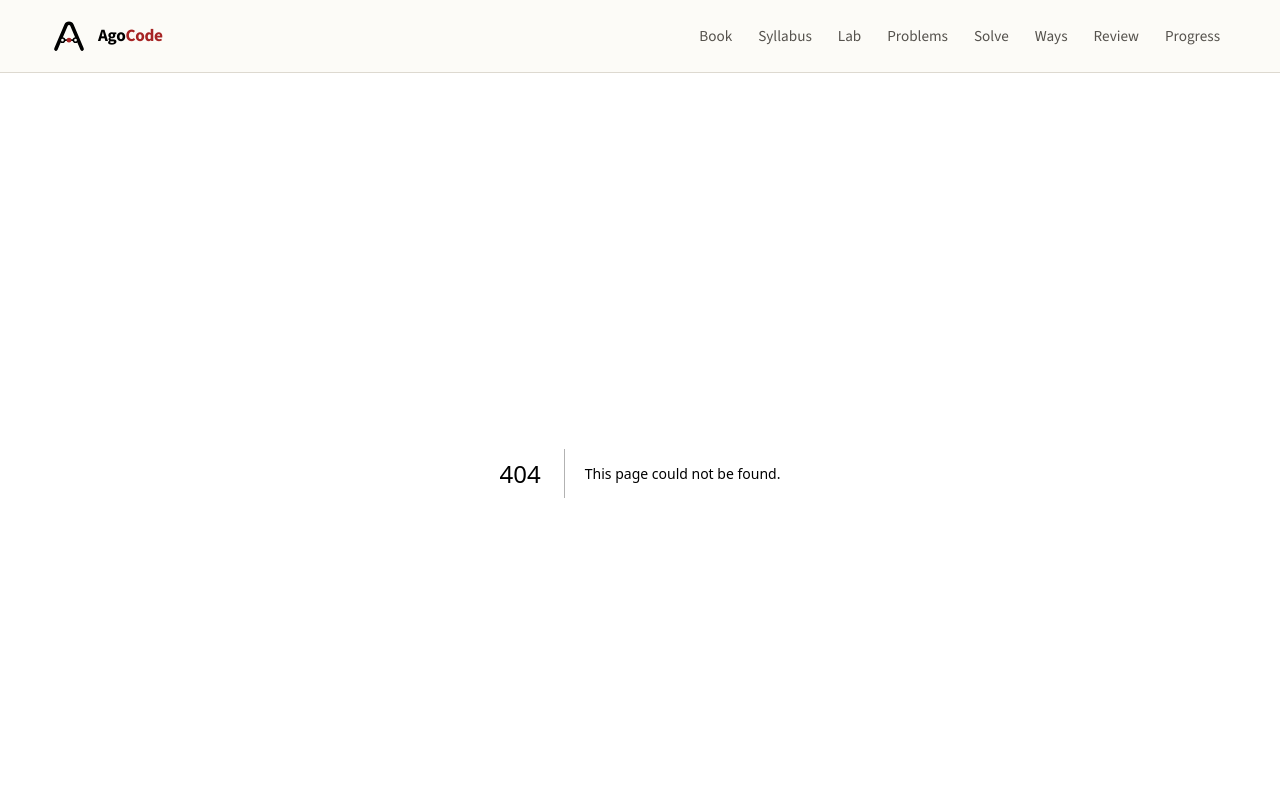
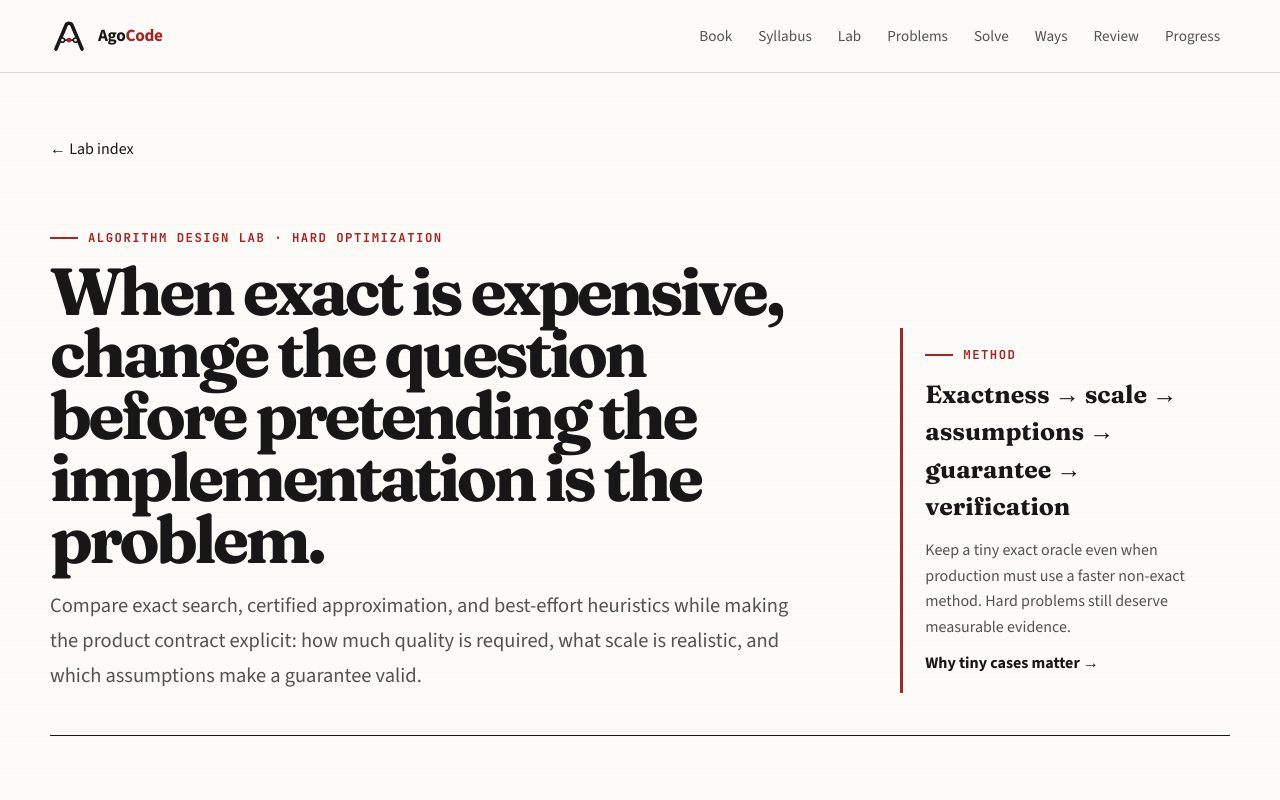
Before and after one commit to anatwork14/agocode, a Next.js app: page /lab/optimization-strategies in a window 1280 px wide. Before the commit this address had no page. Shown: the top 800 px of the page. Built offline with nearby package versions, Linux system fonts and the light colour scheme.

Commit message:
feat: add optimization strategy lab page

```diff
--- /dev/null
+++ b/app/lab/optimization-strategies/page.tsx
@@ -0,0 +1,38 @@
+import Link from "next/link";
+import { OptimizationStrategyWorkbench } from "@/components/lab/OptimizationStrategyWorkbench";
+
+export const metadata = {
+  title: "Optimization Strategy Workbench",
+  description: "Compare exact, approximation, and heuristic strategies against solution-quality requirements, scale, assumptions, and verification oracles.",
+};
+
+export default function OptimizationStrategyPage() {
+  return (
+    <main className="page">
+      <div className="site-shell">
+        <Link className="back-link" href="/lab">← Lab index</Link>
+
+        <div className="knowledge-hero optimization-hero">
+          <div>
+            <div className="eyebrow">Algorithm design lab · hard optimization</div>
+            <h1 className="editorial-title editorial-title--compact">When exact is expensive, change the question before pretending the implementation is the problem.</h1>
+            <p className="lede">
+              Compare exact search, certified approximation, and best-effort heuristics while making the product contract explicit:
+              how much quality is required, what scale is realistic, and which assumptions make a guarantee valid.
+            </p>
+          </div>
+          <aside className="knowledge-note">
+            <span className="eyebrow">Method</span>
+            <strong>Exactness → scale → assumptions → guarantee → verification</strong>
+            <p>Keep a tiny exact oracle even when production must use a faster non-exact method. Hard problems still deserve measurable evidence.</p>
+            <Link href="/blog/tiny-and-extreme-cases">Why tiny cases matter →</Link>
+          </aside>
+        </div>
+
+        <section className="section optimization-lab-section">
+          <OptimizationStrategyWorkbench />
+        </section>
+      </div>
+    </main>
+  );
+}
```
